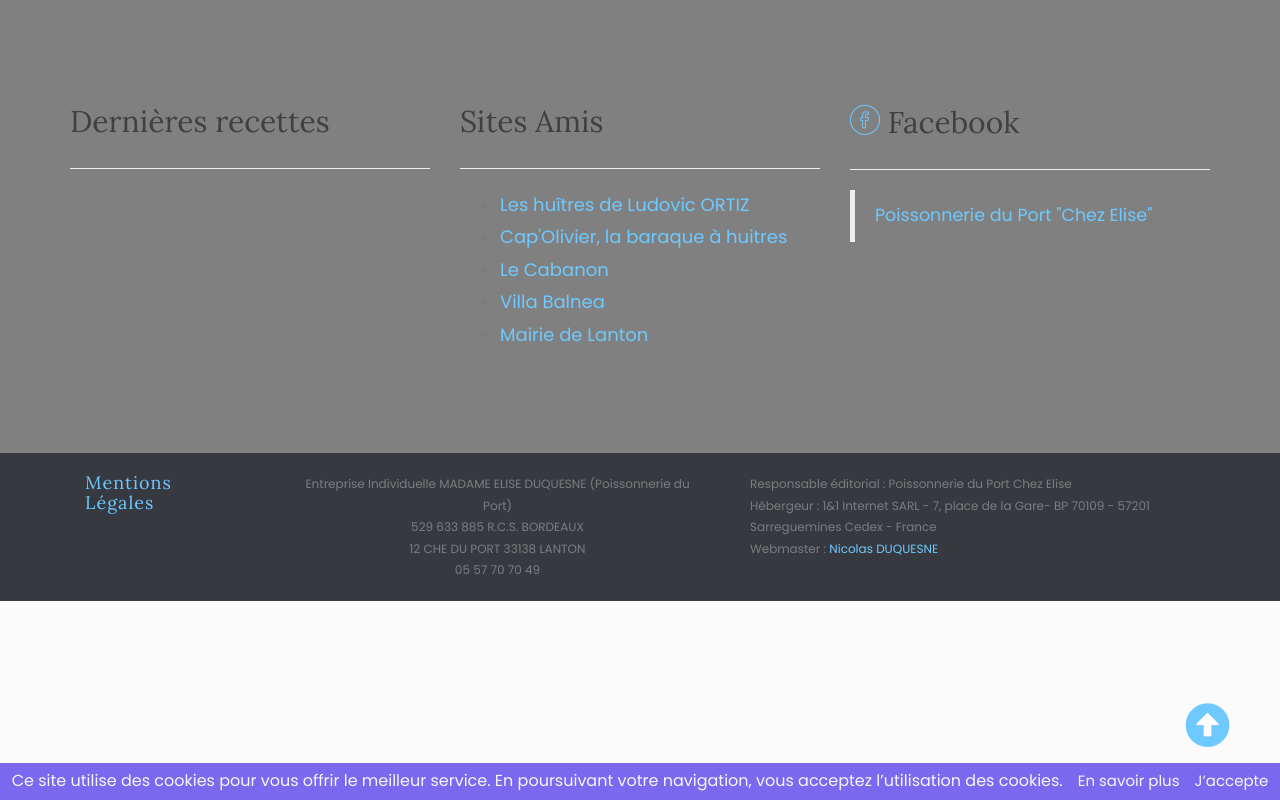
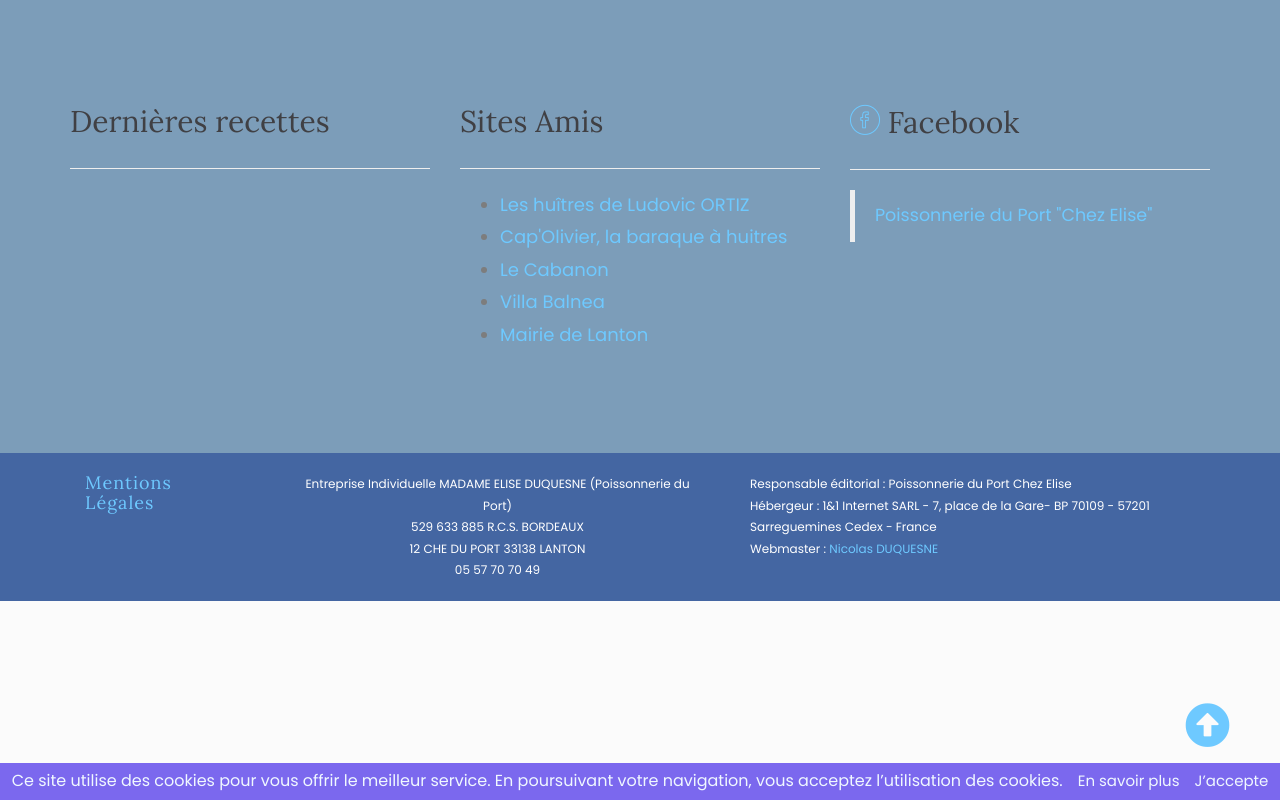
Before and after one commit to nicolasdugit/poissonnerieduport.fr, a PHP site: template view/frontend/templates/template.php in a window 1280 px wide. Run offline with PHP 8.4, Linux system fonts and the light colour scheme; the template is opened without the code that fills it, so the values that code supplies are empty; some libraries are stand-ins or nearby versions; some web fonts are replaced.

Commit message:
modif couleurs de gris vers bleu

```diff
--- a/public/css/style.css
+++ b/public/css/style.css
@@ -523,7 +523,7 @@ header {
 .colorlib-intro {
   padding: 2.5em 0;
   clear: both;
-  background: #373941; }
+  background: #4494BB; }
   .colorlib-intro .intro {
     position: relative; }
     @media screen and (max-width: 768px) {
@@ -1446,7 +1446,7 @@ input[type="text"] {
   padding: 7em 0;
   display: block;
   width: 100%;
-  background: #373941; }
+  background: #4466A2; }
   #footer h2 {
     font-size: 18px;
     color: #fff;
--- a/view/frontend/templates/footer.php
+++ b/view/frontend/templates/footer.php
@@ -1,5 +1,5 @@
 			<footer>
-				<div id="footer" style="padding-top: 20px; padding-bottom: 20px;" >
+				<div id="footer" style="padding-top: 20px; padding-bottom: 20px; color: white;" >
 					<div class="container" style="font-size: 0.8em;">
 						<div class="col-md-2">
                             <h2><a href="index.php?page=mentionsLegales">Mentions Légales</a></h2>
--- a/view/frontend/templates/footer1.php
+++ b/view/frontend/templates/footer1.php
@@ -1,4 +1,4 @@
-			<div class="colorlib-about" style="background-color: grey; padding-bottom: 0;">
+			<div class="colorlib-about" style="background-color: #7c9db9; padding-bottom: 0;">
 				<div class="container">
 					<div class="row">
 						<div class="col-md-4 col-pb-sm">
```
